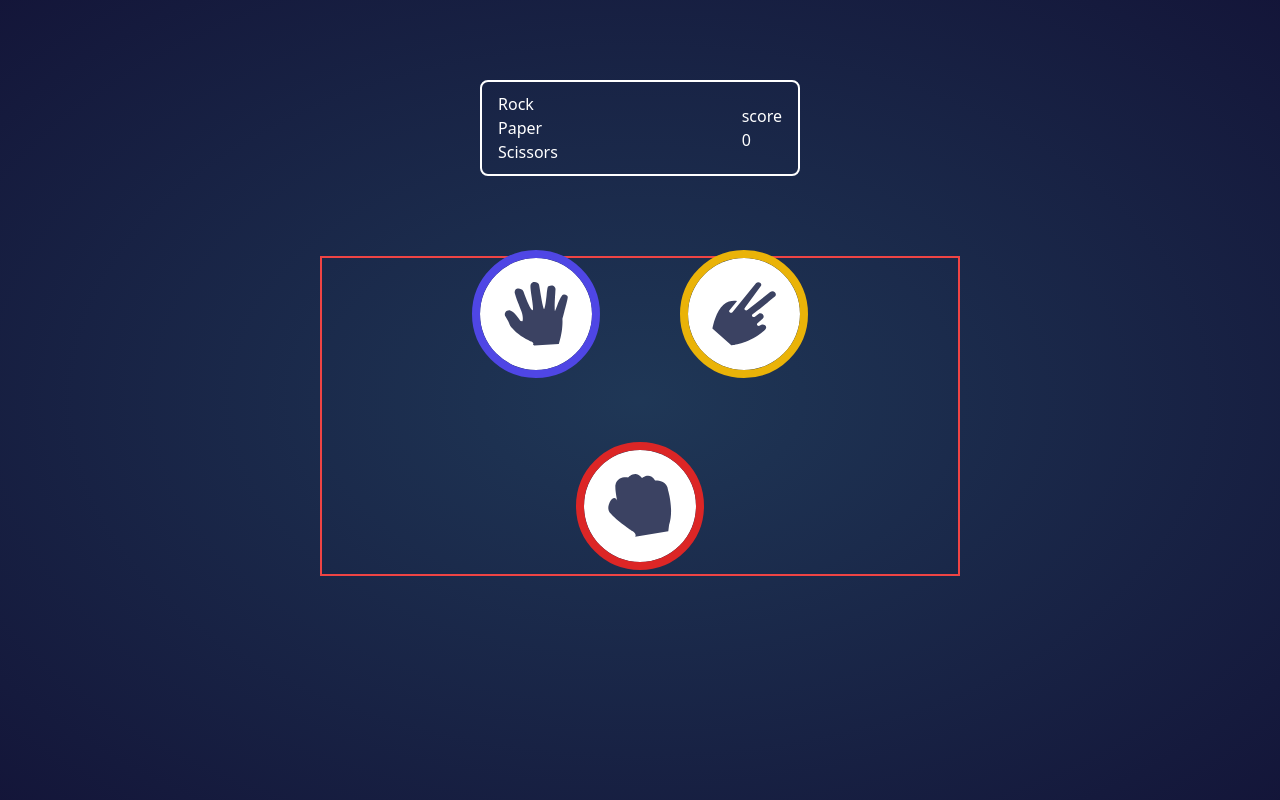
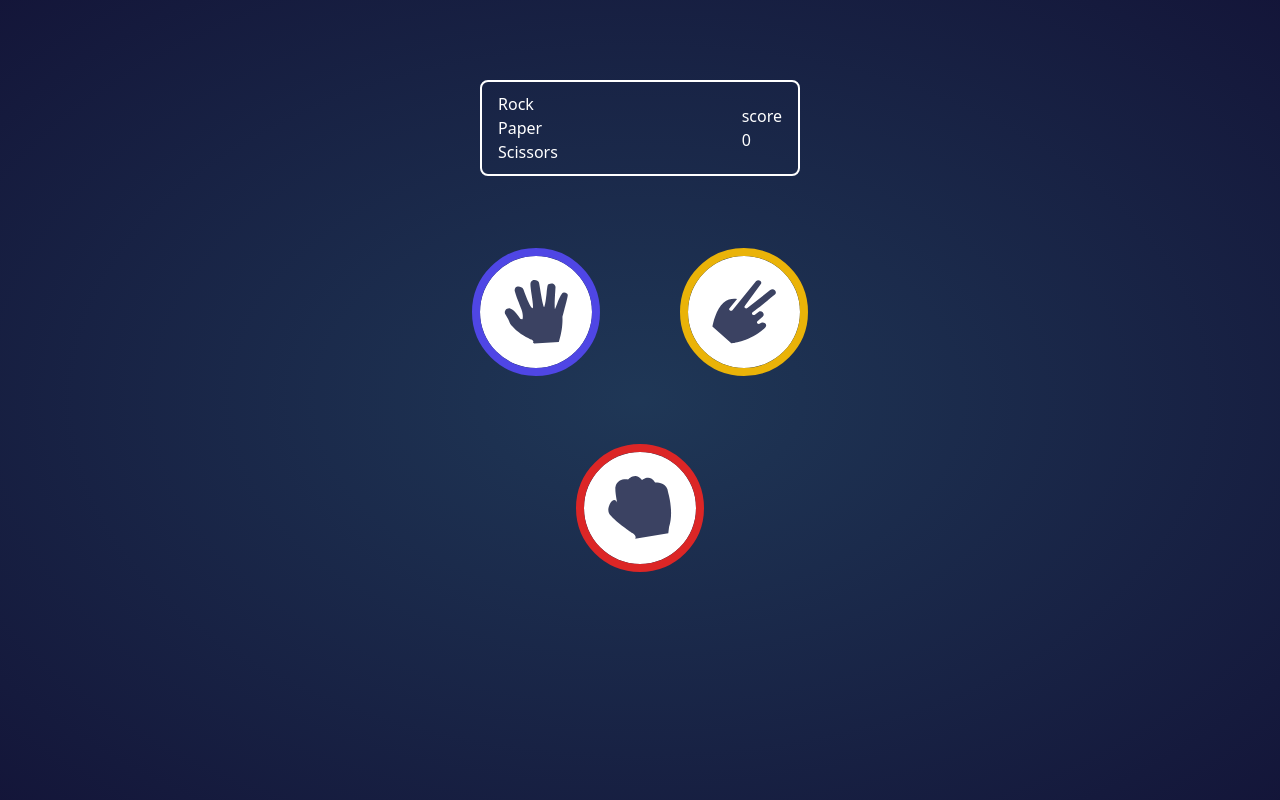
Before and after one commit to YousifQesim/rock-paper, a React (Vite) app: page / in a window 1280 px wide. Built offline with nearby package versions, Linux system fonts and the light colour scheme.

Commit message:
update UserPage.tsx

```diff
--- a/src/components/UserPage.tsx
+++ b/src/components/UserPage.tsx
@@ -21,7 +21,7 @@ function UserPage() {
       ) : (
         <div className="flex flex-col  items-center  h-screen w-full">
           <UserScore />
-          <div className="md:w-2/4 w-full  h-2/5 flex justify-center gap-24 relative border-2 border-red-500">
+          <div className="md:w-2/4 w-full  h-2/5 flex justify-center gap-24 relative ">
             {/* <div className="line1"></div> */}
 
             <div className="bg-white cursor-pointer rounded-full h-28 w-28 flex justify-center items-center outline outline-8 outline-indigo-600 z-50 ">
```
